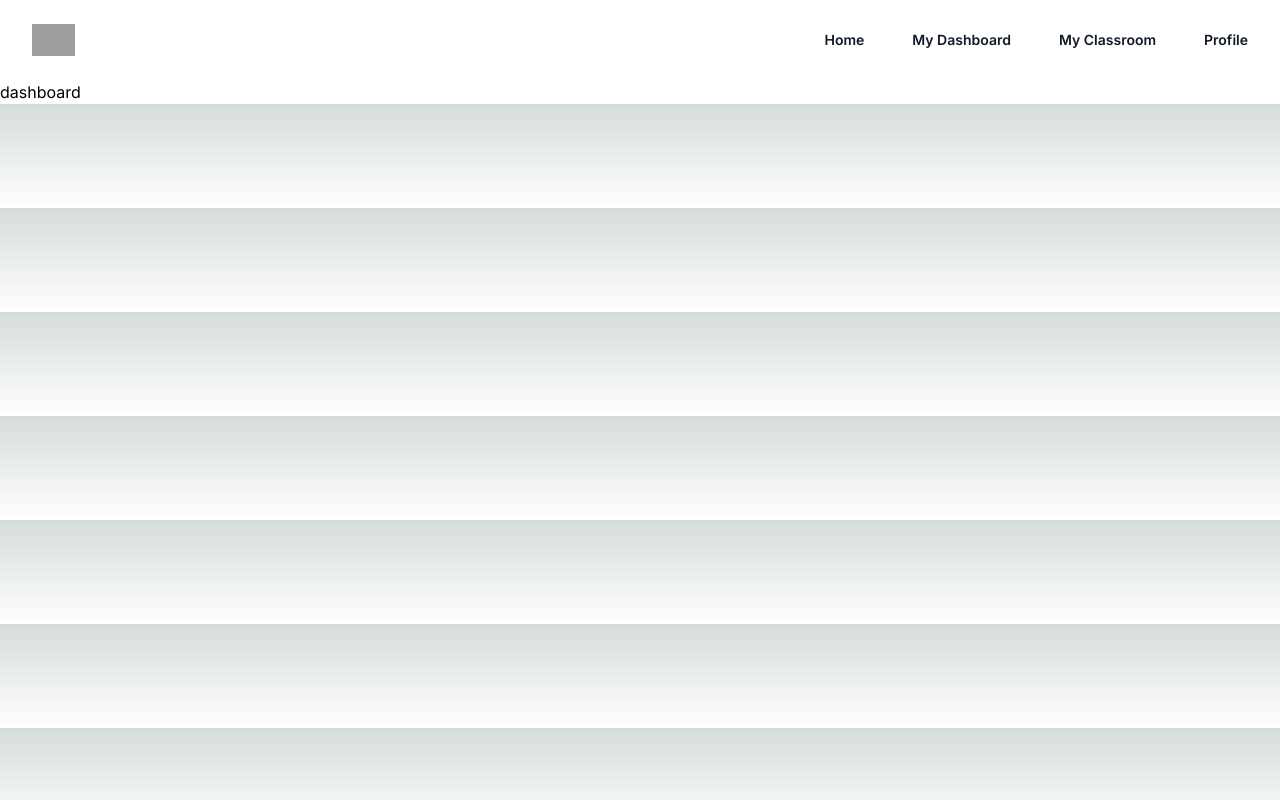
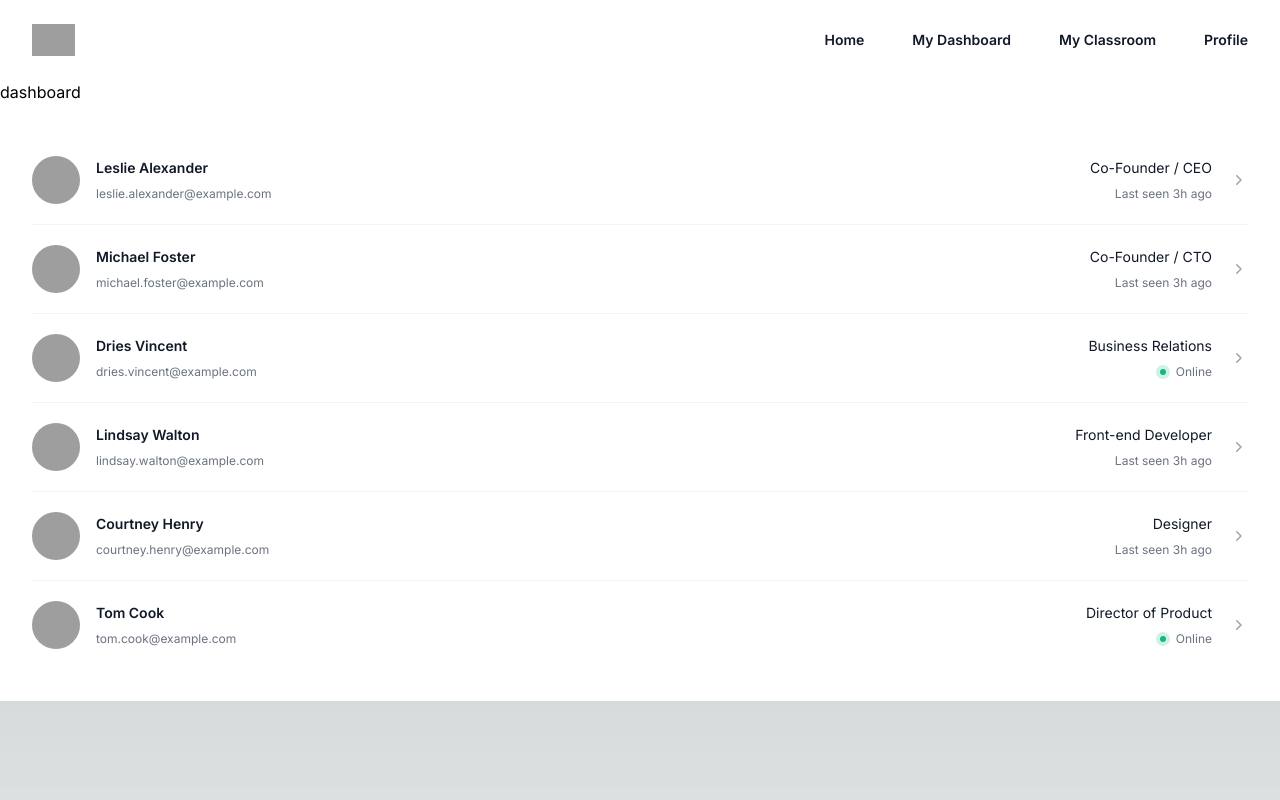
Before and after one commit to elainecui9/Scholarly---WildHacks-2024, a Next.js app in the folder wildhack/: page /userdashboard in a window 1280 px wide. Built offline with nearby package versions, Linux system fonts and the light colour scheme; grey boxes are pictures that could not be loaded.

Commit message:
add dashboard

```diff
--- a/wildhack/src/app/userdashboard/page.tsx
+++ b/wildhack/src/app/userdashboard/page.tsx
@@ -4,9 +4,113 @@
 export default function Dashboard() {
 
   return (
-    <section className= "bg-white">
+    <section className= "bg-white h-full">
         <Header></Header>
         <h1>dashboard</h1>
+
+        <ul role="list" className="divide-y divide-gray-100 p-8">
+        {people.map((person) => (
+            <li key={person.email} className="relative flex justify-between gap-x-6 py-5">
+            <div className="flex min-w-0 gap-x-4">
+                <img className="h-12 w-12 flex-none rounded-full bg-gray-50" src={person.imageUrl} alt="" />
+                <div className="min-w-0 flex-auto">
+                <p className="text-sm font-semibold leading-6 text-gray-900">
+                    <a href={person.href}>
+                    <span className="absolute inset-x-0 -top-px bottom-0" />
+                    {person.name}
+                    </a>
+                </p>
+                <p className="mt-1 flex text-xs leading-5 text-gray-500">
+                    <a href={`mailto:${person.email}`} className="relative truncate hover:underline">
+                    {person.email}
+                    </a>
+                </p>
+                </div>
+            </div>
+            <div className="flex shrink-0 items-center gap-x-4">
+                <div className="hidden sm:flex sm:flex-col sm:items-end">
+                <p className="text-sm leading-6 text-gray-900">{person.role}</p>
+                {person.lastSeen ? (
+                    <p className="mt-1 text-xs leading-5 text-gray-500">
+                    Last seen <time dateTime={person.lastSeenDateTime}>{person.lastSeen}</time>
+                    </p>
+                ) : (
+                    <div className="mt-1 flex items-center gap-x-1.5">
+                    <div className="flex-none rounded-full bg-emerald-500/20 p-1">
+                        <div className="h-1.5 w-1.5 rounded-full bg-emerald-500" />
+                    </div>
+                    <p className="text-xs leading-5 text-gray-500">Online</p>
+                    </div>
+                )}
+                </div>
+                <ChevronRightIcon className="h-5 w-5 flex-none text-gray-400" aria-hidden="true" />
+            </div>
+            </li>
+        ))}
+    </ul>
     </section>
   )
 }
+
+import { ChevronRightIcon } from '@heroicons/react/20/solid'
+
+const people = [
+  {
+    name: 'Leslie Alexander',
+    email: 'leslie.alexander@example.com',
+    role: 'Co-Founder / CEO',
+    imageUrl:
+      'https://images.unsplash.com/photo-1494790108377-be9c29b29330?ixlib=rb-1.2.1&ixid=eyJhcHBfaWQiOjEyMDd9&auto=format&fit=facearea&facepad=2&w=256&h=256&q=80',
+    href: '#',
+    lastSeen: '3h ago',
+    lastSeenDateTime: '2023-01-23T13:23Z',
+  },
+  {
+    name: 'Michael Foster',
+    email: 'michael.foster@example.com',
+    role: 'Co-Founder / CTO',
+    imageUrl:
+      'https://images.unsplash.com/photo-1519244703995-f4e0f30006d5?ixlib=rb-1.2.1&ixid=eyJhcHBfaWQiOjEyMDd9&auto=format&fit=facearea&facepad=2&w=256&h=256&q=80',
+    href: '#',
+    lastSeen: '3h ago',
+    lastSeenDateTime: '2023-01-23T13:23Z',
+  },
+  {
+    name: 'Dries Vincent',
+    email: 'dries.vincent@example.com',
+    role: 'Business Relations',
+    imageUrl:
+      'https://images.unsplash.com/photo-1506794778202-cad84cf45f1d?ixlib=rb-1.2.1&ixid=eyJhcHBfaWQiOjEyMDd9&auto=format&fit=facearea&facepad=2&w=256&h=256&q=80',
+    href: '#',
+    lastSeen: null,
+  },
+  {
+    name: 'Lindsay Walton',
+    email: 'lindsay.walton@example.com',
+    role: 'Front-end Developer',
+    imageUrl:
+      'https://images.unsplash.com/photo-1517841905240-472988babdf9?ixlib=rb-1.2.1&ixid=eyJhcHBfaWQiOjEyMDd9&auto=format&fit=facearea&facepad=2&w=256&h=256&q=80',
+    href: '#',
+    lastSeen: '3h ago',
+    lastSeenDateTime: '2023-01-23T13:23Z',
+  },
+  {
+    name: 'Courtney Henry',
+    email: 'courtney.henry@example.com',
+    role: 'Designer',
+    imageUrl:
+      'https://images.unsplash.com/photo-1438761681033-6461ffad8d80?ixlib=rb-1.2.1&ixid=eyJhcHBfaWQiOjEyMDd9&auto=format&fit=facearea&facepad=2&w=256&h=256&q=80',
+    href: '#',
+    lastSeen: '3h ago',
+    lastSeenDateTime: '2023-01-23T13:23Z',
+  },
+  {
+    name: 'Tom Cook',
+    email: 'tom.cook@example.com',
+    role: 'Director of Product',
+    imageUrl:
+      'https://images.unsplash.com/photo-1472099645785-5658abf4ff4e?ixlib=rb-1.2.1&ixid=eyJhcHBfaWQiOjEyMDd9&auto=format&fit=facearea&facepad=2&w=256&h=256&q=80',
+    href: '#',
+    lastSeen: null,
+  },
+]
```
